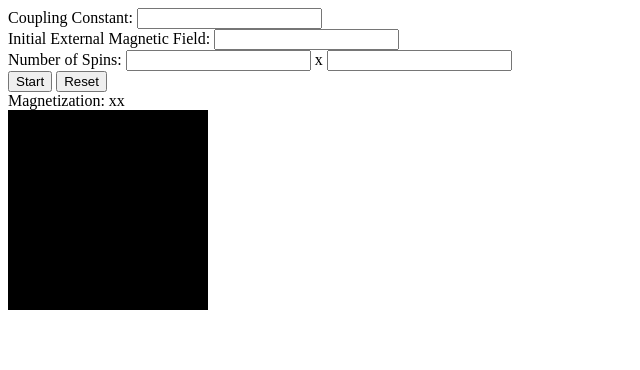
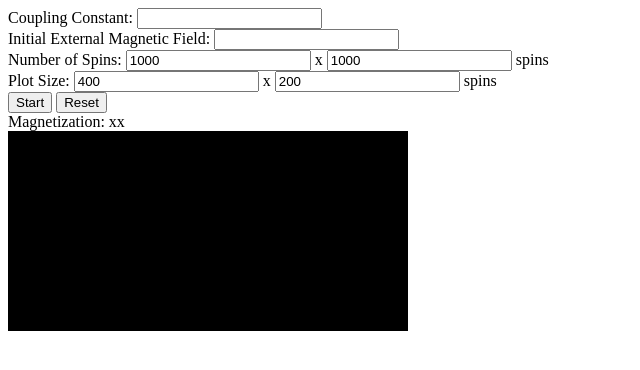
Before and after one commit to smueksch/ising-model-2d, a website built with webpack: page www/index.html in a window 1280 px wide. Shown: the whole page, without its empty margins (0-640 px from the left). Built offline with nearby package versions, Linux system fonts and the light colour scheme.

Commit message:
Added simulation and plot size constants.

```diff
--- a/www/index.html
+++ b/www/index.html
@@ -13,7 +13,10 @@
         <input type="text" id="initial-magnetic-field" /><br />
 
         <label>Number of Spins:</label>
-        <input type="text" id="simulation-width" /> x <input type="text" id="simulation-height" /><br />
+        <input type="text" id="simulation-width" /> x <input type="text" id="simulation-height" /> spins<br />
+
+        <label>Plot Size:</label>
+        <input type="text" id="plot-width" /> x <input type="text" id="plot-height" /> spins<br />
 
         <button type="button" id="start-stop-button">Start</button>
         <button type="button" id="reset-button">Reset</button><br />
--- a/www/index.js
+++ b/www/index.js
@@ -1,14 +1,37 @@
 import * as wasm from "ising-model-2d";
+
+/*
+ * Constants
+ */
+
+const SIMULATION_WIDTH = 1000;
+const SIMULATION_HEIGHT = 1000;
+
+const PLOT_WIDTH = 400;
+const PLOT_HEIGHT = 200;
+
+const SPIN_WIDTH = 2; // px
+const SPIN_HEIGHT = 2; // px
+
+/*
+ * Initialize Control Panel
+ */
+
+document.getElementById("simulation-width").value = SIMULATION_WIDTH;
+document.getElementById("simulation-height").value = SIMULATION_HEIGHT;
+
+document.getElementById("plot-width").value = PLOT_WIDTH;
+document.getElementById("plot-height").value = PLOT_HEIGHT;
 
 const startStopButton = document.getElementById("start-stop-button");
 
 const canvas = document.getElementById("simulation-canvas");
-canvas.width = 200
-canvas.height = 200
+canvas.width = PLOT_WIDTH;
+canvas.height = PLOT_HEIGHT;
 
 const context = canvas.getContext("2d");
 context.fillStyle = "#000000";
-context.fillRect(0, 0, 200, 200);
+context.fillRect(0, 0, PLOT_WIDTH, PLOT_HEIGHT);
 
 let running = false;
 
```
Also changed, not shown: 1 other file.
